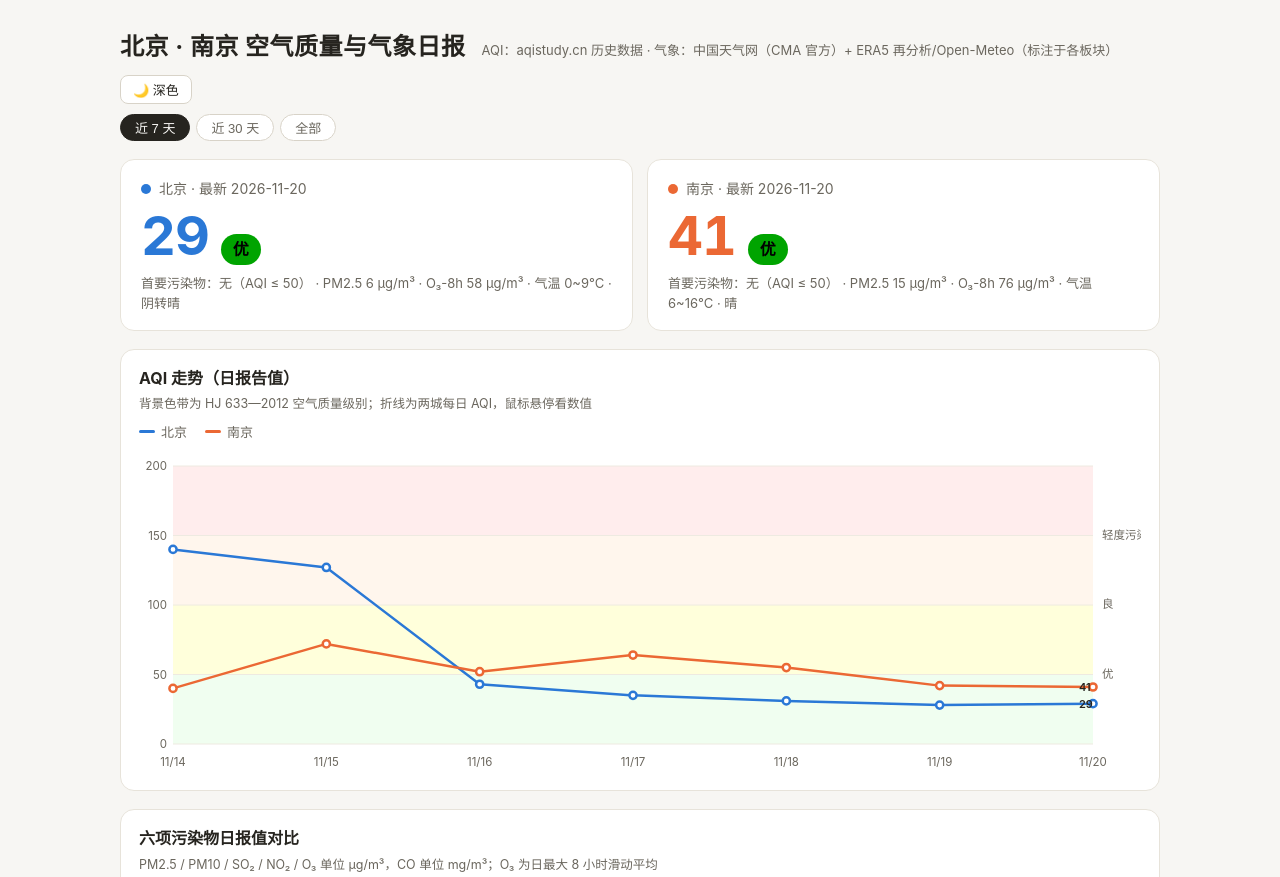
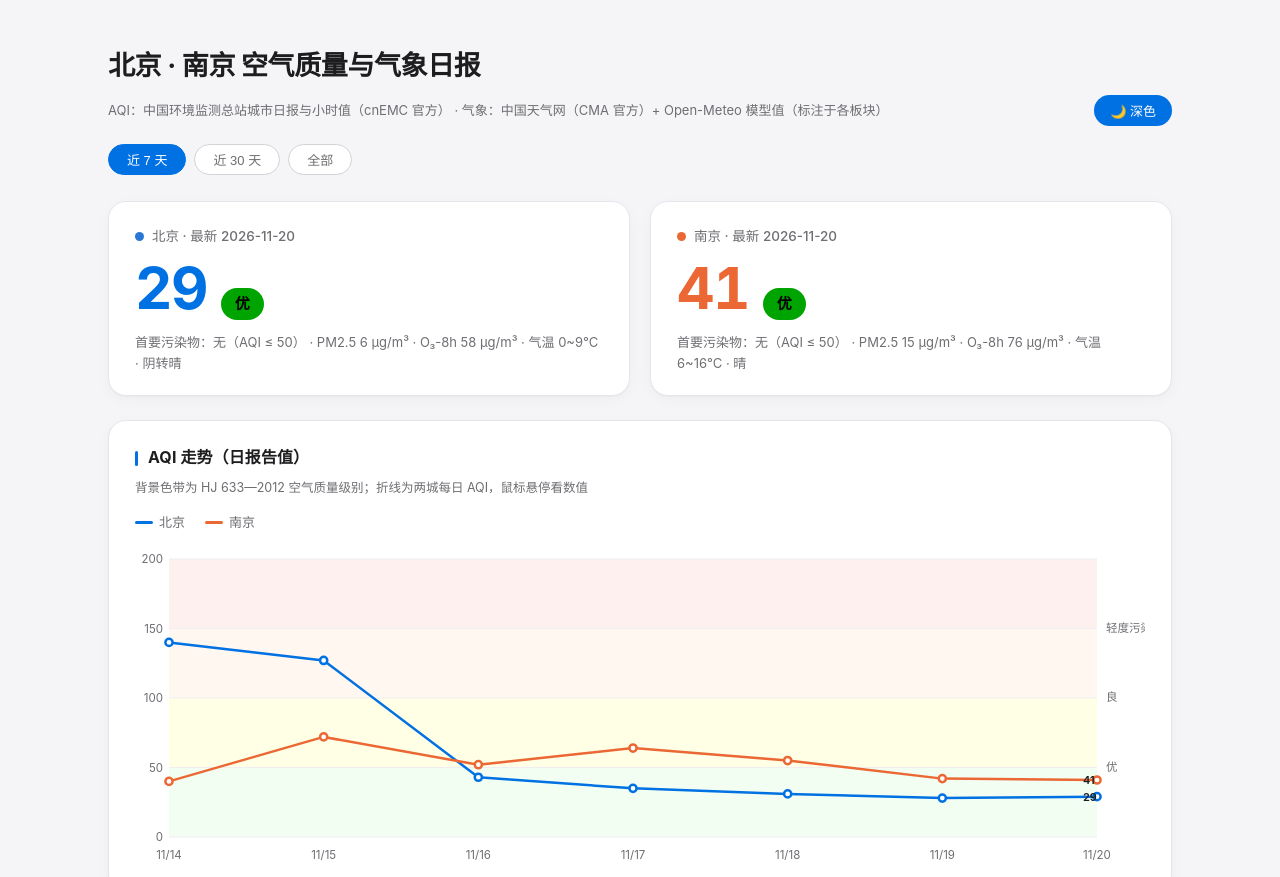
Before and after one commit to ZhuZhengHuan/Bj-Nj-Weather-, a plain HTML site: page index.html in a window 1280 px wide. Shown: the top 877 px of the page. Drawn offline with Linux system fonts and the light colour scheme.

Commit message:
界面重设计：白色基调+0071e3点缀、留白与卡片层级、苹果字体排印、深色模式同步优化

```diff
--- a/index.html
+++ b/index.html
@@ -6,63 +6,85 @@
 <title>北京 · 南京 空气质量与气象日报</title>
 <style>
 :root {
-  --bg: #f7f6f3; --card: #ffffff; --ink: #26241f; --ink-2: #6b675e;
-  --line: #e7e3da; --line-2: #d8d3c8;
-  --s1: #2a78d6; --s1-soft: rgba(42,120,214,.12);
-  --s2: #eb6834; --s2-soft: rgba(235,104,52,.12);
-  --grid: #eeeae1;
-  --band-good: rgba(0,228,0,.06);  --band-ok: rgba(255,255,0,.14);
-  --band-light: rgba(255,126,0,.07); --band-mid: rgba(255,0,0,.07);
-  --band-heavy: rgba(153,0,76,.06);
+  /* 表面与文字（白色基调 + 蓝点缀） */
+  --bg: #f5f5f7; --card: #ffffff;
+  --ink: #1d1d1f; --ink-2: #6e6e73; --ink-3: #aeaeb2;
+  --line: #e5e5ea; --line-2: #d2d2d7;
+  --accent: #0071e3; --accent-soft: rgba(0,113,227,.08);
+  --shadow: 0 1px 2px rgba(0,0,0,.04), 0 4px 16px rgba(0,0,0,.03);
+  /* 城市系列色（已通过色觉安全校验） */
+  --s1: #0071e3; --s1-soft: rgba(0,113,227,.10);
+  --s2: #eb6834; --s2-soft: rgba(235,104,52,.10);
+  --grid: #efeff3;
+  /* AQI 级别背景带（HJ 633 官方色系） */
+  --band-good: rgba(0,228,0,.05);  --band-ok: rgba(255,255,0,.10);
+  --band-light: rgba(255,126,0,.06); --band-mid: rgba(255,0,0,.06);
+  --band-heavy: rgba(153,0,76,.05);
 }
 [data-theme="dark"] {
-  --bg: #17171a; --card: #202024; --ink: #eae7e0; --ink-2: #9d988e;
-  --line: #2d2c31; --line-2: #3a393f;
+  --bg: #000000; --card: #1c1c1e;
+  --ink: #f5f5f7; --ink-2: #98989f; --ink-3: #636366;
+  --line: #2c2c2e; --line-2: #3a3a3c;
+  --accent: #0a84ff; --accent-soft: rgba(10,132,255,.14);
+  --shadow: 0 1px 2px rgba(0,0,0,.4);
   --s1: #3987e5; --s1-soft: rgba(57,135,229,.16);
   --s2: #d95926; --s2-soft: rgba(217,89,38,.16);
-  --grid: #2a292e;
-  --band-good: rgba(0,228,0,.09);  --band-ok: rgba(255,255,0,.10);
-  --band-light: rgba(255,126,0,.10); --band-mid: rgba(255,0,0,.12);
-  --band-heavy: rgba(255,64,129,.10);
+  --grid: #2a2a2c;
+  --band-good: rgba(0,228,0,.07);  --band-ok: rgba(255,255,0,.08);
+  --band-light: rgba(255,126,0,.08); --band-mid: rgba(255,0,0,.10);
+  --band-heavy: rgba(255,64,129,.08);
 }
 * { box-sizing: border-box; }
+html { -webkit-font-smoothing: antialiased; text-rendering: optimizeLegibility; }
 body { margin: 0; background: var(--bg); color: var(--ink);
-  font: 15px/1.55 -apple-system, "PingFang SC", "Microsoft YaHei", system-ui, sans-serif;
+  font: 15px/1.6 -apple-system, BlinkMacSystemFont, "SF Pro Text", "PingFang SC",
+        "Helvetica Neue", "Microsoft YaHei", system-ui, sans-serif;
   transition: background .25s, color .25s; }
-.wrap { max-width: 1080px; margin: 0 auto; padding: 28px 20px 64px; }
+.wrap { max-width: 1120px; margin: 0 auto; padding: 44px 28px 96px; }
 .num { font-variant-numeric: tabular-nums; }
+a { color: var(--accent); text-decoration: none; }
+a:hover { text-decoration: underline; }
+:focus-visible { outline: 2px solid var(--accent); outline-offset: 2px; border-radius: 4px; }
+::selection { background: var(--accent-soft); }
 
 /* 头部 */
-header { display: flex; flex-wrap: wrap; align-items: baseline; gap: 10px 16px; margin-bottom: 6px; }
-h1 { font-size: 24px; font-weight: 700; margin: 0; letter-spacing: .5px; }
+header { display: flex; flex-wrap: wrap; align-items: center; gap: 8px 16px; margin-bottom: 4px; }
+h1 { font-size: 27px; font-weight: 700; margin: 0; letter-spacing: -.4px; }
 header .meta { color: var(--ink-2); font-size: 13px; }
 header .spacer { flex: 1; }
-.theme-btn { border: 1px solid var(--line-2); background: var(--card); color: var(--ink);
-  border-radius: 8px; padding: 4px 12px; font-size: 13px; cursor: pointer; }
-.range { display: flex; gap: 6px; margin: 10px 0 18px; }
+.theme-btn { border: none; background: var(--accent); color: #fff;
+  border-radius: 999px; padding: 6px 16px; font-size: 13px; font-weight: 500; cursor: pointer;
+  transition: opacity .15s; }
+.theme-btn:hover { opacity: .85; }
+.range { display: flex; gap: 8px; margin: 18px 0 26px; }
 .range button { border: 1px solid var(--line-2); background: var(--card); color: var(--ink-2);
-  border-radius: 999px; padding: 3px 14px; font-size: 13px; cursor: pointer; }
-.range button.on { background: var(--ink); color: var(--bg); border-color: var(--ink); }
+  border-radius: 999px; padding: 5px 18px; font-size: 13px; font-weight: 500; cursor: pointer;
+  transition: border-color .15s, color .15s; }
+.range button:hover { border-color: var(--accent); color: var(--accent); }
+.range button.on { background: var(--accent); color: #fff; border-color: var(--accent); }
 
 /* KPI 卡片 */
-.kpis { display: grid; grid-template-columns: 1fr 1fr; gap: 14px; margin-bottom: 18px; }
-.kpi { background: var(--card); border: 1px solid var(--line); border-radius: 14px;
-  padding: 18px 20px 16px; }
-.kpi .city { font-size: 14px; color: var(--ink-2); display: flex; align-items: center; gap: 8px; }
-.kpi .dot { width: 10px; height: 10px; border-radius: 50%; }
-.kpi .row { display: flex; align-items: baseline; gap: 12px; margin-top: 6px; }
-.kpi .aqi { font-size: 54px; font-weight: 700; line-height: 1.1; letter-spacing: -1px; }
-.kpi .level { font-size: 16px; font-weight: 600; padding: 3px 12px; border-radius: 999px; }
-.kpi .sub { color: var(--ink-2); font-size: 13px; margin-top: 8px; }
+.kpis { display: grid; grid-template-columns: 1fr 1fr; gap: 20px; margin-bottom: 24px; }
+.kpi { background: var(--card); border: 1px solid var(--line); border-radius: 18px;
+  padding: 24px 26px 22px; box-shadow: var(--shadow); }
+.kpi .city { font-size: 13.5px; color: var(--ink-2); display: flex; align-items: center; gap: 8px; font-weight: 500; }
+.kpi .dot { width: 9px; height: 9px; border-radius: 50%; }
+.kpi .row { display: flex; align-items: baseline; gap: 14px; margin-top: 10px; }
+.kpi .aqi { font-size: 58px; font-weight: 700; line-height: 1.05; letter-spacing: -1.6px; }
+.kpi .level { font-size: 15px; font-weight: 600; padding: 4px 14px; border-radius: 999px; }
+.kpi .sub { color: var(--ink-2); font-size: 13px; margin-top: 12px; }
 
 /* 图卡片 */
-.card { background: var(--card); border: 1px solid var(--line); border-radius: 14px;
-  padding: 16px 18px 12px; margin-bottom: 18px; }
-.card h2 { font-size: 16px; font-weight: 650; margin: 0 0 4px; }
-.card .sub { color: var(--ink-2); font-size: 12.5px; margin-bottom: 8px; }
-.legend { display: flex; gap: 18px; font-size: 13px; color: var(--ink-2); margin-bottom: 6px; }
+.card { background: var(--card); border: 1px solid var(--line); border-radius: 18px;
+  padding: 24px 26px 20px; margin-bottom: 24px; box-shadow: var(--shadow); }
+.card h2 { font-size: 16px; font-weight: 650; margin: 0 0 6px; letter-spacing: .1px;
+  display: flex; align-items: center; gap: 10px; }
+.card h2::before { content: ""; width: 3px; height: 15px; border-radius: 2px;
+  background: var(--accent); flex: none; }
+.card .sub { color: var(--ink-2); font-size: 12.5px; margin-bottom: 14px; line-height: 1.7; }
+.legend { display: flex; flex-wrap: wrap; gap: 10px 20px; font-size: 13px; color: var(--ink-2); margin-bottom: 8px; }
 .legend span { display: inline-flex; align-items: center; gap: 6px; }
-.legend i { width: 16px; height: 3px; border-radius: 2px; }
+.legend i { width: 18px; height: 3px; border-radius: 2px; }
 svg { display: block; width: 100%; }
 #aqiChart { height: 330px; }
 svg text { font-family: inherit; fill: var(--ink-2); font-size: 11.5px; }
@@ -71,42 +93,42 @@ svg .val { fill: var(--ink); font-size: 11px; font-weight: 600; }
 .chip-tip { pointer-events: none; }
 
 /* 小倍数网格 */
-.grid6 { display: grid; grid-template-columns: repeat(3, 1fr); gap: 12px; }
-.mini { background: var(--card); border: 1px solid var(--line); border-radius: 12px; padding: 12px 12px 8px; }
-.mini .t { font-size: 13.5px; font-weight: 650; }
-.mini .u { font-size: 11.5px; color: var(--ink-2); margin-left: 4px; font-weight: 400; }
+.grid6 { display: grid; grid-template-columns: repeat(3, 1fr); gap: 16px; }
+.mini { background: var(--card); border: 1px solid var(--line); border-radius: 14px; padding: 14px 14px 10px; }
+.mini .t { font-size: 13px; font-weight: 600; }
+.mini .u { font-size: 11px; color: var(--ink-3); margin-left: 4px; font-weight: 400; }
 @media (max-width: 860px) { .grid6 { grid-template-columns: 1fr 1fr; } .kpis { grid-template-columns: 1fr; } }
 @media (max-width: 560px) { .grid6 { grid-template-columns: 1fr; } }
 
 /* 气象图双栏 */
-.metcharts { display: grid; grid-template-columns: 1fr 1fr; gap: 14px; }
+.metcharts { display: grid; grid-template-columns: 1fr 1fr; gap: 20px; }
 @media (max-width: 720px) { .metcharts { grid-template-columns: 1fr; } }
 #tempChart, #uvChart { height: 220px; }
-.hourlegend { display: flex; gap: 14px; font-size: 12.5px; color: var(--ink-2); margin: 2px 0 8px; }
+.hourlegend { display: flex; flex-wrap: wrap; gap: 6px 16px; font-size: 12.5px; color: var(--ink-2); margin: 0 0 12px; }
 .hourlegend span { display: inline-flex; align-items: center; gap: 5px; }
 .hourlegend i { width: 14px; height: 3px; border-radius: 2px; }
 
 /* 表格 */
 table { width: 100%; border-collapse: collapse; font-size: 13.5px; }
-th, td { padding: 7px 10px; text-align: right; border-bottom: 1px solid var(--line); white-space: nowrap; }
-th { color: var(--ink-2); font-weight: 500; border-bottom: 2px solid var(--line-2); }
+th, td { padding: 9px 12px; text-align: right; border-bottom: 1px solid var(--line); white-space: nowrap; }
+th { color: var(--ink-2); font-weight: 500; font-size: 12px; border-bottom: 1px solid var(--line-2); }
 td:first-child, th:first-child, td:nth-child(2), th:nth-child(2) { text-align: left; }
-tbody tr:hover td { background: var(--s1-soft); }
+tbody tr:hover td { background: var(--accent-soft); }
 .aqi-chip { display: inline-block; min-width: 34px; text-align: center; padding: 1px 8px;
   border-radius: 6px; font-weight: 650; color: #fff; }
 .city-tag { display: inline-block; padding: 1px 8px; border-radius: 6px; font-size: 12px; font-weight: 600; }
 .city-tag.bj { background: var(--s1-soft); color: var(--s1); }
 .city-tag.nj { background: var(--s2-soft); color: var(--s2); }
 
-footer { margin-top: 26px; color: var(--ink-2); font-size: 12.5px; line-height: 1.9; }
-footer a { color: inherit; }
+footer { margin-top: 44px; color: var(--ink-2); font-size: 12.5px; line-height: 2; }
+footer a { color: var(--accent); }
 </style>
 </head>
 <body>
 <div class="wrap">
   <header>
     <h1>北京 · 南京 空气质量与气象日报</h1>
-    <span class="meta">AQI：aqistudy.cn 历史数据 · 气象：中国天气网（CMA 官方）+ ERA5 再分析/Open-Meteo（标注于各板块）</span>
+    <span class="meta">AQI：中国环境监测总站城市日报与小时值（cnEMC 官方） · 气象：中国天气网（CMA 官方）+ Open-Meteo 模型值（标注于各板块）</span>
     <span class="spacer"></span>
     <button class="theme-btn" id="themeBtn">🌙 深色</button>
   </header>
@@ -216,7 +238,7 @@ footer a { color: inherit; }
   });
   var HOURS = ["02", "08", "14", "20"];
   var HOUR_STYLE = {
-    "02": "#8a6fc4", "08": "#3fa7a0", "14": "#e8912d", "20": "#4a7fd0"
+    "02": "#8a6fc4", "08": "#3fa7a0", "14": "#e8912d", "20": "#0071e3"
   };
   function uvColor(v) {
     if (v <= 2) return "#43a047"; if (v <= 5) return "#f9a825";
```
